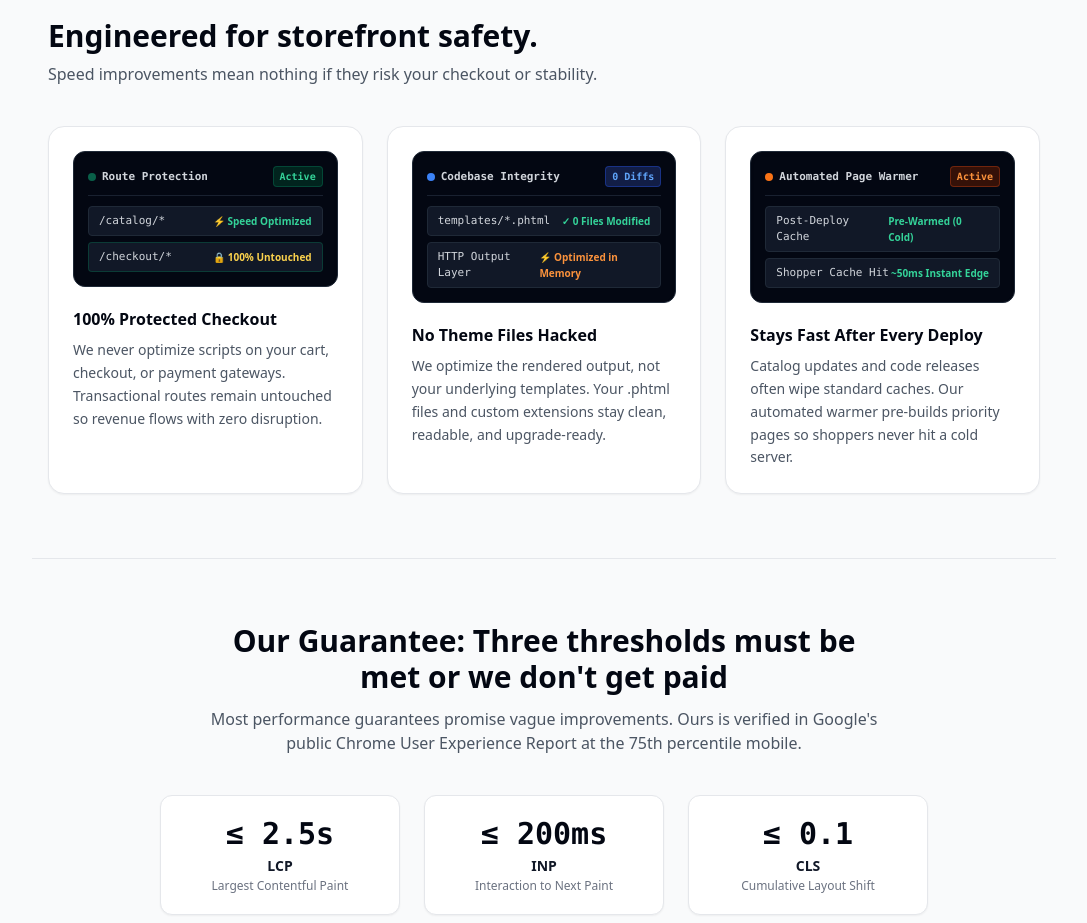
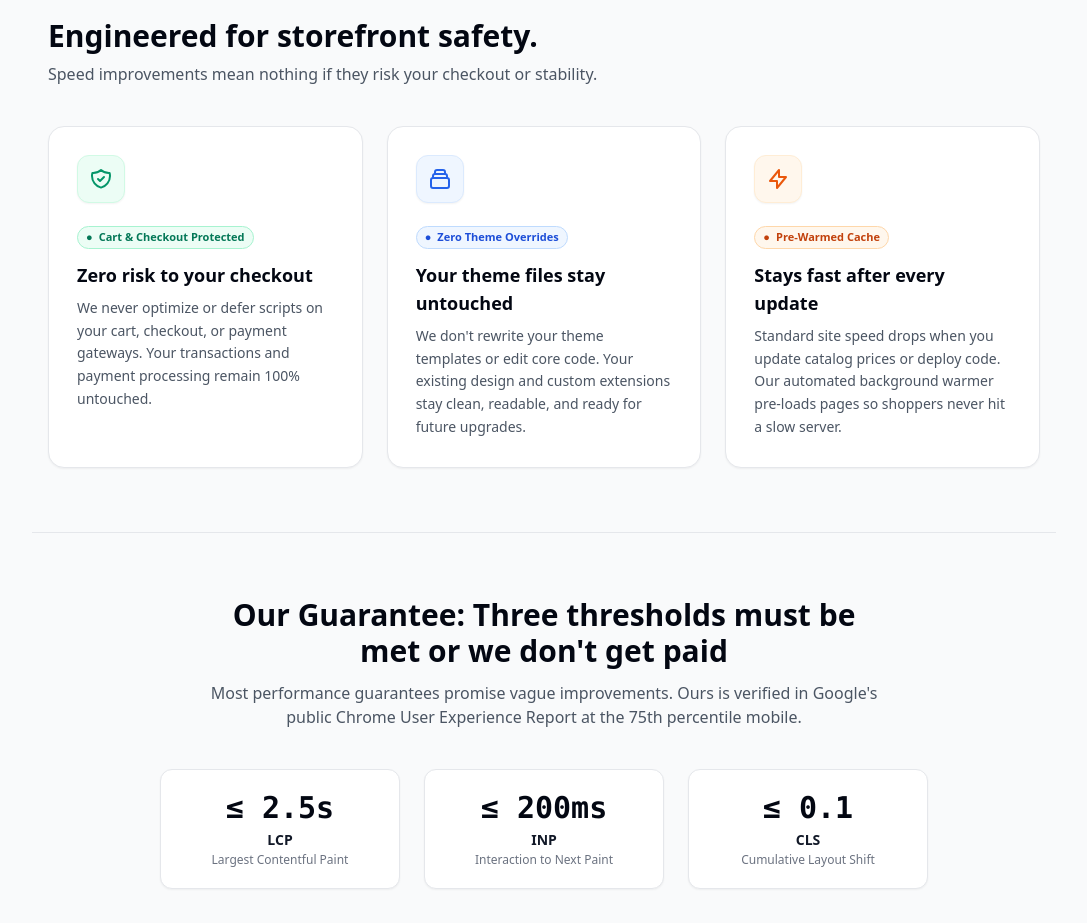
Before and after one commit to farzadkhosrav/vitalspass-preview, a plain HTML site: page index.html in a window 1280 px wide. Shown: the part 2520-3443 px from the top of the page, without its empty margins (96-1183 px from the left). Drawn offline with nearby package versions, Linux system fonts and the light colour scheme.

Commit message:
Replace terminal boxes with clean, low-cognitive-load icons and human copy

```diff
--- a/index.html
+++ b/index.html
@@ -473,94 +473,64 @@
         </div>
         <div class="grid md:grid-cols-3 gap-6">
             <!-- Card 1: Protected Checkout -->
-            <div class="p-6 bg-white rounded-2xl border border-gray-200 shadow-sm flex flex-col justify-between hover:shadow-md transition-shadow">
+            <div class="p-6 sm:p-7 bg-white rounded-2xl border border-gray-200 shadow-sm flex flex-col justify-between hover:shadow-md transition-shadow">
                 <div>
-                    <!-- Visual Micro-graphic -->
-                    <div class="mb-5 bg-gray-950 rounded-xl p-3.5 text-white border border-gray-800 shadow-inner">
-                        <div class="flex items-center justify-between text-[11px] font-mono text-gray-400 border-b border-gray-800/80 pb-2 mb-2.5">
-                            <span class="flex items-center gap-1.5 text-gray-300 font-semibold">
-                                <span class="w-2 h-2 rounded-full bg-emerald-500 animate-pulse"></span>
-                                Route Protection
-                            </span>
-                            <span class="text-emerald-400 bg-emerald-950/80 px-1.5 py-0.5 rounded border border-emerald-800/60 font-semibold text-[10px]">Active</span>
-                        </div>
-                        <div class="space-y-1.5 text-xs">
-                            <div class="flex items-center justify-between bg-gray-900 px-2.5 py-1.5 rounded border border-gray-800">
-                                <span class="text-gray-300 font-mono text-[11px]">/catalog/*</span>
-                                <span class="text-[10px] text-emerald-400 font-semibold flex items-center gap-1">⚡ Speed Optimized</span>
-                            </div>
-                            <div class="flex items-center justify-between bg-gray-900 px-2.5 py-1.5 rounded border border-emerald-800/50">
-                                <span class="text-gray-300 font-mono text-[11px]">/checkout/*</span>
-                                <span class="text-[10px] text-amber-300 font-semibold flex items-center gap-1">🔒 100% Untouched</span>
-                            </div>
-                        </div>
+                    <!-- Icon Container -->
+                    <div class="w-12 h-12 rounded-xl bg-emerald-50 border border-emerald-100 flex items-center justify-center text-emerald-600 mb-5 shadow-sm">
+                        <svg class="w-6 h-6" fill="none" stroke="currentColor" stroke-width="2" viewBox="0 0 24 24">
+                            <path stroke-linecap="round" stroke-linejoin="round" d="M9 12l2 2 4-4m5.618-4.016A11.955 11.955 0 0112 2.944a11.955 11.955 0 01-8.618 3.04A12.02 12.02 0 003 9c0 5.591 3.824 10.29 9 11.622 5.176-1.332 9-6.03 9-11.622 0-1.042-.133-2.052-.382-3.016z" />
+                        </svg>
                     </div>
 
-                    <h3 class="font-bold text-gray-950 text-base mb-2">100% Protected Checkout</h3>
+                    <div class="inline-flex items-center gap-1.5 text-[11px] font-bold text-emerald-700 bg-emerald-50 px-2 py-0.5 rounded-full mb-3 border border-emerald-200">
+                        <span>●</span> Cart &amp; Checkout Protected
+                    </div>
+
+                    <h3 class="font-bold text-gray-950 text-lg mb-2">Zero risk to your checkout</h3>
                     <p class="text-sm text-gray-600 leading-relaxed">
-                        We never optimize scripts on your cart, checkout, or payment gateways. Transactional routes remain untouched so revenue flows with zero disruption.
+                        We never optimize or defer scripts on your cart, checkout, or payment gateways. Your transactions and payment processing remain 100% untouched.
                     </p>
                 </div>
             </div>
 
             <!-- Card 2: No Theme Files Hacked -->
-            <div class="p-6 bg-white rounded-2xl border border-gray-200 shadow-sm flex flex-col justify-between hover:shadow-md transition-shadow">
+            <div class="p-6 sm:p-7 bg-white rounded-2xl border border-gray-200 shadow-sm flex flex-col justify-between hover:shadow-md transition-shadow">
                 <div>
-                    <!-- Visual Micro-graphic -->
-                    <div class="mb-5 bg-gray-950 rounded-xl p-3.5 text-white border border-gray-800 shadow-inner">
-                        <div class="flex items-center justify-between text-[11px] font-mono text-gray-400 border-b border-gray-800/80 pb-2 mb-2.5">
-                            <span class="flex items-center gap-1.5 text-gray-300 font-semibold">
-                                <span class="w-2 h-2 rounded-full bg-blue-500"></span>
-                                Codebase Integrity
-                            </span>
-                            <span class="text-blue-400 bg-blue-950/80 px-1.5 py-0.5 rounded border border-blue-800/60 font-semibold text-[10px]">0 Diffs</span>
-                        </div>
-                        <div class="space-y-1.5 text-xs">
-                            <div class="flex items-center justify-between bg-gray-900 px-2.5 py-1.5 rounded border border-gray-800">
-                                <span class="text-gray-300 font-mono text-[11px]">templates/*.phtml</span>
-                                <span class="text-[10px] text-emerald-400 font-semibold">✓ 0 Files Modified</span>
-                            </div>
-                            <div class="flex items-center justify-between bg-gray-900 px-2.5 py-1.5 rounded border border-gray-800">
-                                <span class="text-gray-300 font-mono text-[11px]">HTTP Output Layer</span>
-                                <span class="text-[10px] text-orange-400 font-semibold">⚡ Optimized in Memory</span>
-                            </div>
-                        </div>
+                    <!-- Icon Container -->
+                    <div class="w-12 h-12 rounded-xl bg-blue-50 border border-blue-100 flex items-center justify-center text-blue-600 mb-5 shadow-sm">
+                        <svg class="w-6 h-6" fill="none" stroke="currentColor" stroke-width="2" viewBox="0 0 24 24">
+                            <path stroke-linecap="round" stroke-linejoin="round" d="M19 11H5m14 0a2 2 0 012 2v6a2 2 0 01-2 2H5a2 2 0 01-2-2v-6a2 2 0 012-2m14 0V9a2 2 0 00-2-2M5 11V9a2 2 0 012-2m0 0V5a2 2 0 012-2h6a2 2 0 012 2v2M7 7h10" />
+                        </svg>
                     </div>
 
-                    <h3 class="font-bold text-gray-950 text-base mb-2">No Theme Files Hacked</h3>
+                    <div class="inline-flex items-center gap-1.5 text-[11px] font-bold text-blue-700 bg-blue-50 px-2 py-0.5 rounded-full mb-3 border border-blue-200">
+                        <span>●</span> Zero Theme Overrides
+                    </div>
+
+                    <h3 class="font-bold text-gray-950 text-lg mb-2">Your theme files stay untouched</h3>
                     <p class="text-sm text-gray-600 leading-relaxed">
-                        We optimize the rendered output, not your underlying templates. Your .phtml files and custom extensions stay clean, readable, and upgrade-ready.
+                        We don't rewrite your theme templates or edit core code. Your existing design and custom extensions stay clean, readable, and ready for future upgrades.
                     </p>
                 </div>
             </div>
 
             <!-- Card 3: Stays Fast After Every Deploy -->
-            <div class="p-6 bg-white rounded-2xl border border-gray-200 shadow-sm flex flex-col justify-between hover:shadow-md transition-shadow">
+            <div class="p-6 sm:p-7 bg-white rounded-2xl border border-gray-200 shadow-sm flex flex-col justify-between hover:shadow-md transition-shadow">
                 <div>
-                    <!-- Visual Micro-graphic -->
-                    <div class="mb-5 bg-gray-950 rounded-xl p-3.5 text-white border border-gray-800 shadow-inner">
-                        <div class="flex items-center justify-between text-[11px] font-mono text-gray-400 border-b border-gray-800/80 pb-2 mb-2.5">
-                            <span class="flex items-center gap-1.5 text-gray-300 font-semibold">
-                                <span class="w-2 h-2 rounded-full bg-orange-500"></span>
-                                Automated Page Warmer
-                            </span>
-                            <span class="text-orange-400 bg-orange-950/80 px-1.5 py-0.5 rounded border border-orange-800/60 font-semibold text-[10px]">Active</span>
-                        </div>
-                        <div class="space-y-1.5 text-xs">
-                            <div class="flex items-center justify-between bg-gray-900 px-2.5 py-1.5 rounded border border-gray-800">
-                                <span class="text-gray-300 font-mono text-[11px]">Post-Deploy Cache</span>
-                                <span class="text-[10px] text-emerald-400 font-semibold">Pre-Warmed (0 Cold)</span>
-                            </div>
-                            <div class="flex items-center justify-between bg-gray-900 px-2.5 py-1.5 rounded border border-gray-800">
-                                <span class="text-gray-300 font-mono text-[11px]">Shopper Cache Hit</span>
-                                <span class="text-[10px] text-emerald-400 font-bold">~50ms Instant Edge</span>
-                            </div>
-                        </div>
+                    <!-- Icon Container -->
+                    <div class="w-12 h-12 rounded-xl bg-orange-50 border border-orange-100 flex items-center justify-center text-orange-600 mb-5 shadow-sm">
+                        <svg class="w-6 h-6" fill="none" stroke="currentColor" stroke-width="2" viewBox="0 0 24 24">
+                            <path stroke-linecap="round" stroke-linejoin="round" d="M13 10V3L4 14h7v7l9-11h-7z" />
+                        </svg>
                     </div>
 
-                    <h3 class="font-bold text-gray-950 text-base mb-2">Stays Fast After Every Deploy</h3>
+                    <div class="inline-flex items-center gap-1.5 text-[11px] font-bold text-orange-700 bg-orange-50 px-2 py-0.5 rounded-full mb-3 border border-orange-200">
+                        <span>●</span> Pre-Warmed Cache
+                    </div>
+
+                    <h3 class="font-bold text-gray-950 text-lg mb-2">Stays fast after every update</h3>
                     <p class="text-sm text-gray-600 leading-relaxed">
-                        Catalog updates and code releases often wipe standard caches. Our automated warmer pre-builds priority pages so shoppers never hit a cold server.
+                        Standard site speed drops when you update catalog prices or deploy code. Our automated background warmer pre-loads pages so shoppers never hit a slow server.
                     </p>
                 </div>
             </div>
```
